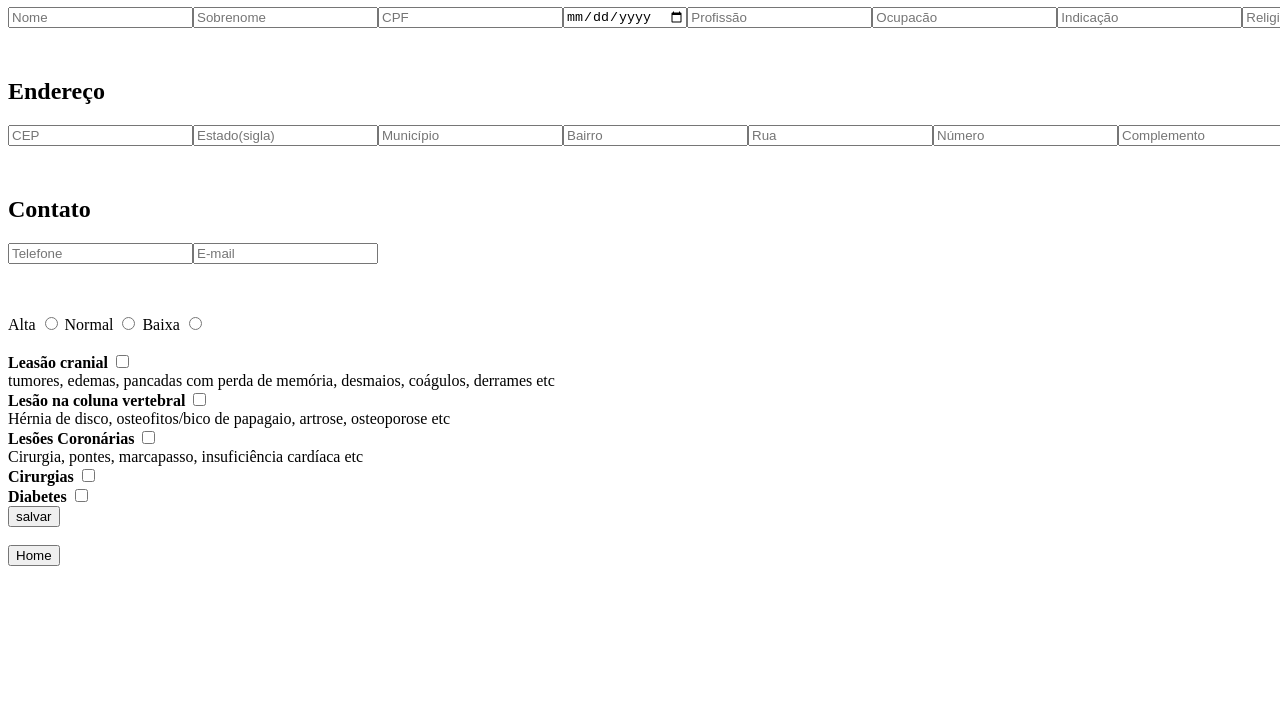
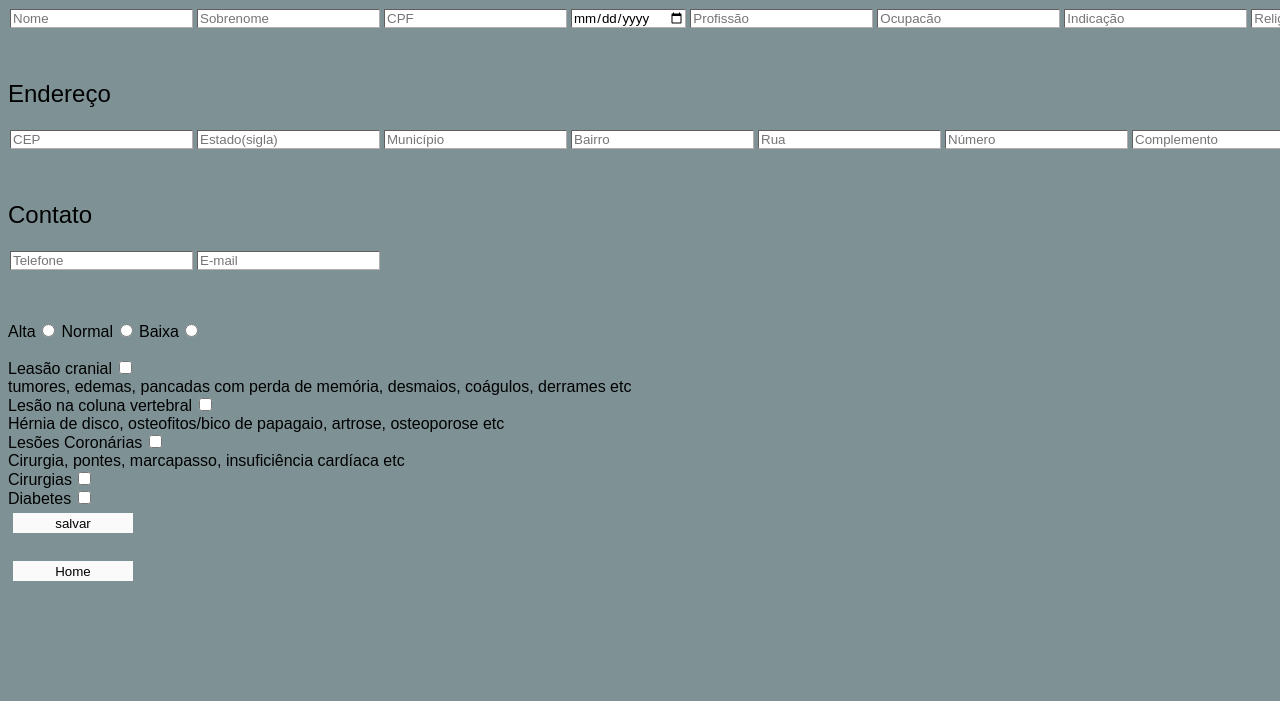
Before and after one commit to Sanizera/Fichas, a website: page src/routes/new_customer/customer.html in a window 1280 px wide. Shown: the part 99-800 px from the top of the page. Drawn offline with Linux system fonts and the light colour scheme.

Commit message:
feat: add initial project setup with Express and Tailwind, implement basic HTML structure and styling
- Added scripts for starting and developing the server in package.json
- Updated main.html to include styles and structured navigation
- Included default.css in multiple HTML files for consistent styling
- Created default.css for global styles and main.css for layout-specific styles

```diff
--- a/src/routes/new_customer/customer.html
+++ b/src/routes/new_customer/customer.html
@@ -1,5 +1,6 @@
 <!DOCTYPE html>
 <html lang="en">
+  <link rel="stylesheet" href="../../styles/default.css">
 
 <head>
   <meta charset="UTF-8" />
--- /dev/null
+++ b/src/styles/default.css
@@ -0,0 +1,24 @@
+* {
+  background: rgb(126, 146, 150);
+  font-family: 'Montserrat', sans-serif;
+  font-optical-sizing: auto;
+  font-weight: 400;
+  font-style: normal;
+}
+button {
+  background: rgba(250, 250, 250, 1);
+  border: none;
+  cursor: pointer;
+  height: 20px;
+  width: 120px;
+  margin: 5px;
+}
+button:hover {
+  background: rgba(183, 175, 175, 1);
+}
+input{
+    background: white;
+    border-color:rgba(183, 175, 175, 1);
+    border-width: 1px;
+    margin: 2px;
+}
```
Also changed, not shown: package.json (+7 -0 lines), src/main.html (+18 -5 lines), src/routes/customers/customers.html (+2 -0 lines), src/routes/login/login.html (+2 -0 lines), src/routes/schedule/schedule.html (+1 -0 lines), src/styles/main.css (added, +13 -0 lines), 1 other file.
